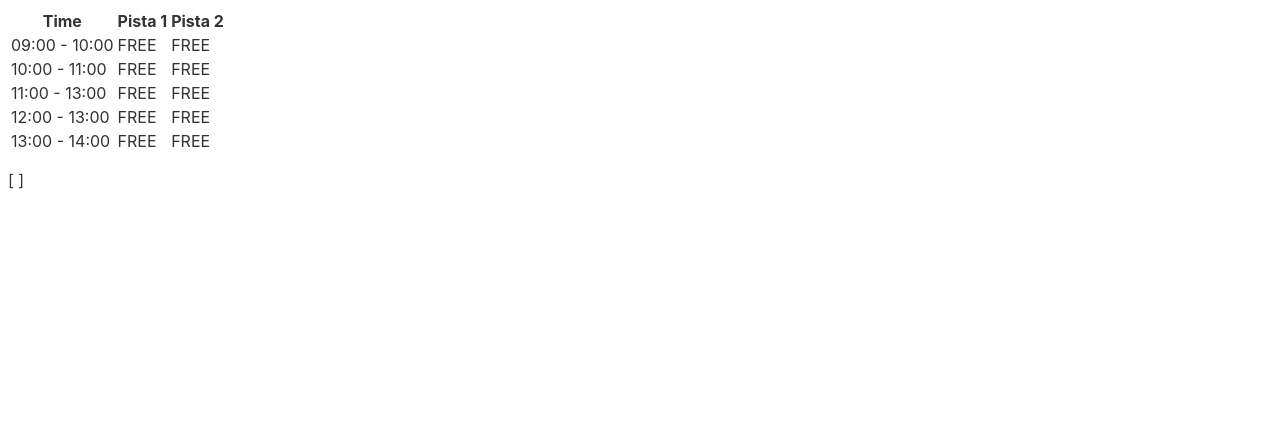
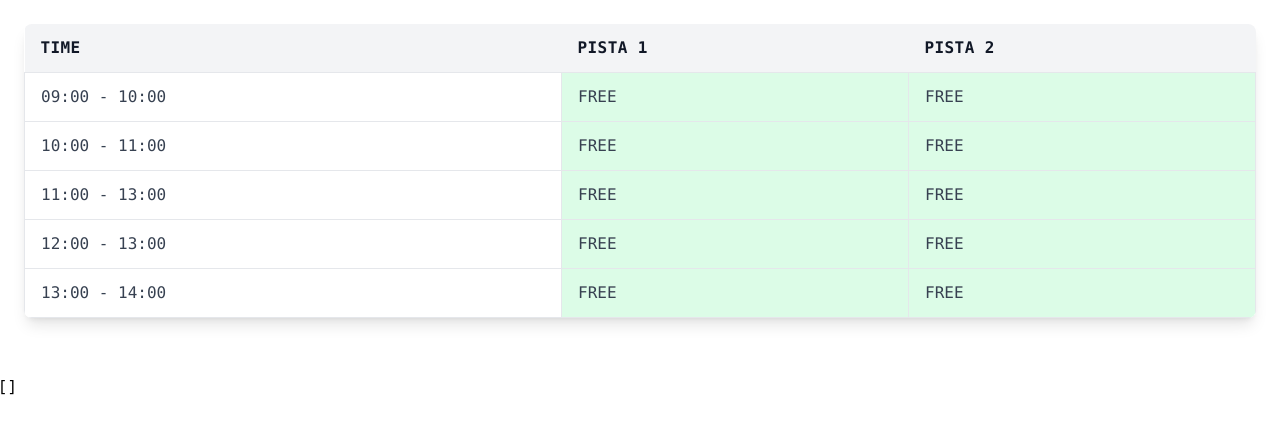
Before and after one commit to paconte/bookaslot, a Svelte app: page / in a window 1280 px wide. Shown: the top 434 px of the page. Built offline with nearby package versions, Linux system fonts and the light colour scheme.

Commit message:
Make tailwind work with svelte locally.

```diff
--- a/package.json
+++ b/package.json
@@ -18,9 +18,11 @@
     "rollup-plugin-svelte": "^7.0.0",
     "rollup-plugin-terser": "^7.0.0",
     "svelte": "^3.0.0",
+    "svelte-preprocess": "^4.10.1",
     "tailwindcss": "^3.0.7"
   },
   "dependencies": {
+    "concurrently": "^7.0.0",
     "sirv-cli": "^1.0.0"
   }
 }
--- a/public/global.css
+++ /dev/null
@@ -1,63 +0,0 @@
-html, body {
-	position: relative;
-	width: 100%;
-	height: 100%;
-}
-
-body {
-	color: #333;
-	margin: 0;
-	padding: 8px;
-	box-sizing: border-box;
-	font-family: -apple-system, BlinkMacSystemFont, "Segoe UI", Roboto, Oxygen-Sans, Ubuntu, Cantarell, "Helvetica Neue", sans-serif;
-}
-
-a {
-	color: rgb(0,100,200);
-	text-decoration: none;
-}
-
-a:hover {
-	text-decoration: underline;
-}
-
-a:visited {
-	color: rgb(0,80,160);
-}
-
-label {
-	display: block;
-}
-
-input, button, select, textarea {
-	font-family: inherit;
-	font-size: inherit;
-	-webkit-padding: 0.4em 0;
-	padding: 0.4em;
-	margin: 0 0 0.5em 0;
-	box-sizing: border-box;
-	border: 1px solid #ccc;
-	border-radius: 2px;
-}
-
-input:disabled {
-	color: #ccc;
-}
-
-button {
-	color: #333;
-	background-color: #f4f4f4;
-	outline: none;
-}
-
-button:disabled {
-	color: #999;
-}
-
-button:not(:disabled):active {
-	background-color: #ddd;
-}
-
-button:focus {
-	border-color: #666;
-}
--- a/public/index.html
+++ b/public/index.html
@@ -7,7 +7,6 @@
 	<title>Svelte app</title>
 
 	<link rel='icon' type='image/png' href='/favicon.png'>
-	<link rel='stylesheet' href='/global.css'>
 	<link rel='stylesheet' href='/build/bundle.css'>
 
 	<script defer src='/build/bundle.js'></script>
--- a/rollup.config.js
+++ b/rollup.config.js
@@ -4,6 +4,7 @@ import resolve from '@rollup/plugin-node-resolve';
 import livereload from 'rollup-plugin-livereload';
 import { terser } from 'rollup-plugin-terser';
 import css from 'rollup-plugin-css-only';
+import sveltePreprocess from 'svelte-preprocess'
 
 const production = !process.env.ROLLUP_WATCH;
 
@@ -41,7 +42,13 @@ export default {
 			compilerOptions: {
 				// enable run-time checks when not in production
 				dev: !production
-			}
+			},
+			preprocess: sveltePreprocess({
+				sourceMap: !production,
+				postcss: {
+				  plugins: [require('tailwindcss')(), require('autoprefixer')()],
+				},
+			}),
 		}),
 		// we'll extract any component CSS out into
 		// a separate file - better for performance
--- a/src/BookingApp.svelte
+++ b/src/BookingApp.svelte
@@ -2,4 +2,16 @@
 	import BookingTable from './BookingTable.svelte';
 </script>
 
-<BookingTable/>
+<main>
+
+	<!-- component -->
+	<BookingTable/>
+
+</main>
+
+
+<style lang="postcss" global>
+	@tailwind base;
+	@tailwind components;
+	@tailwind utilities;
+</style>
--- a/src/BookingTable.svelte
+++ b/src/BookingTable.svelte
@@ -24,9 +24,9 @@
 	function getBackgroundColor(state) {
 		switch (state) {
 				case status.FREE:
-					return "bg-success";
+					return "bg-green-100";
 				case status.BOOKED:
-					return "bg-danger";
+					return "bg-red-100";
 				case undefined:
 					return "";
 				default:
@@ -65,23 +65,33 @@
 	}
 </script>
 
-<table class="table table-bordered border-primary">
-	<tr>
+<section class="container mx-auto p-6 font-mono">
+	<div class="w-full mb-8 overflow-hidden rounded-lg shadow-lg">
+	  <div class="w-full overflow-x-auto">
+		<table class="w-full">
+			<thead>
+				<tr class="text-md font-semibold tracking-wide text-left text-gray-900 bg-gray-100 uppercase border-b border-gray-600">
 					{#each columns as column}
-			<th>{column}</th>
+						<th class="px-4 py-3">{column}</th>
 					{/each}
 				</tr>
-
+			</thead>
+			<tbody class="bg-white">
 				{#each data as row}
-		<tr>
+				<tr class="text-gray-700">
 					{#each row as cell}
-				<td class="{getBackgroundColor(cell.status)}" on:click={() => bookItem(cell)}>
+						<td class="px-4 py-3 border {getBackgroundColor(cell.status)}" on:click={() => bookItem(cell)}>
 							{(cell.time) ? cell.time : cell.status}
 						</td>
 					{/each}
 				</tr>
 			{/each}
+			</tbody>
 		</table>
+	  </div>
+	</div>
+</section>
+
 
 <p>
 [
--- a/tailwind.config.js
+++ b/tailwind.config.js
@@ -1,5 +1,5 @@
 module.exports = {
-  content: ["./src/**/*.{html,js}"],
+  content: ['./public/index.html', './src/**/*.svelte'],
   theme: {
     extend: {},
   },
```
Also changed, not shown: 1 other file (tests, documents, lock files or other folders). Lines whose indentation alone changed are shown as unchanged.
